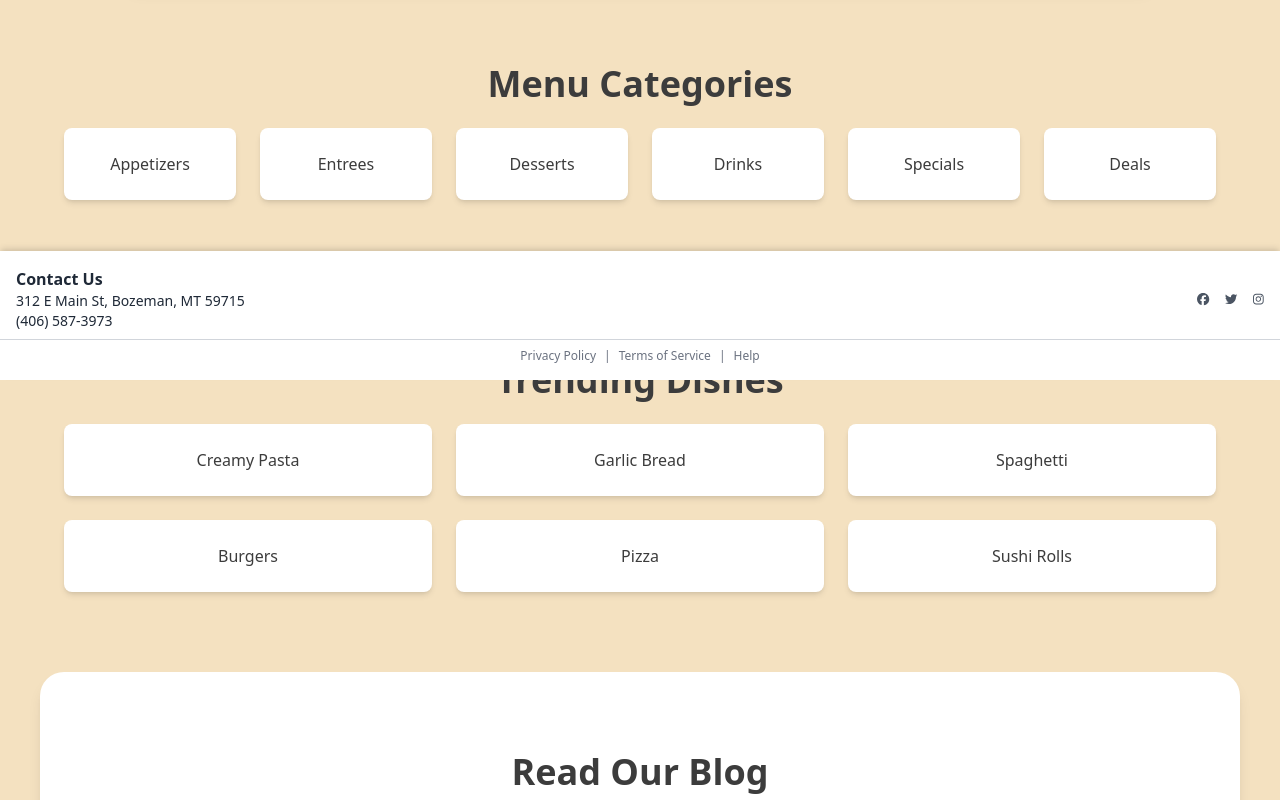
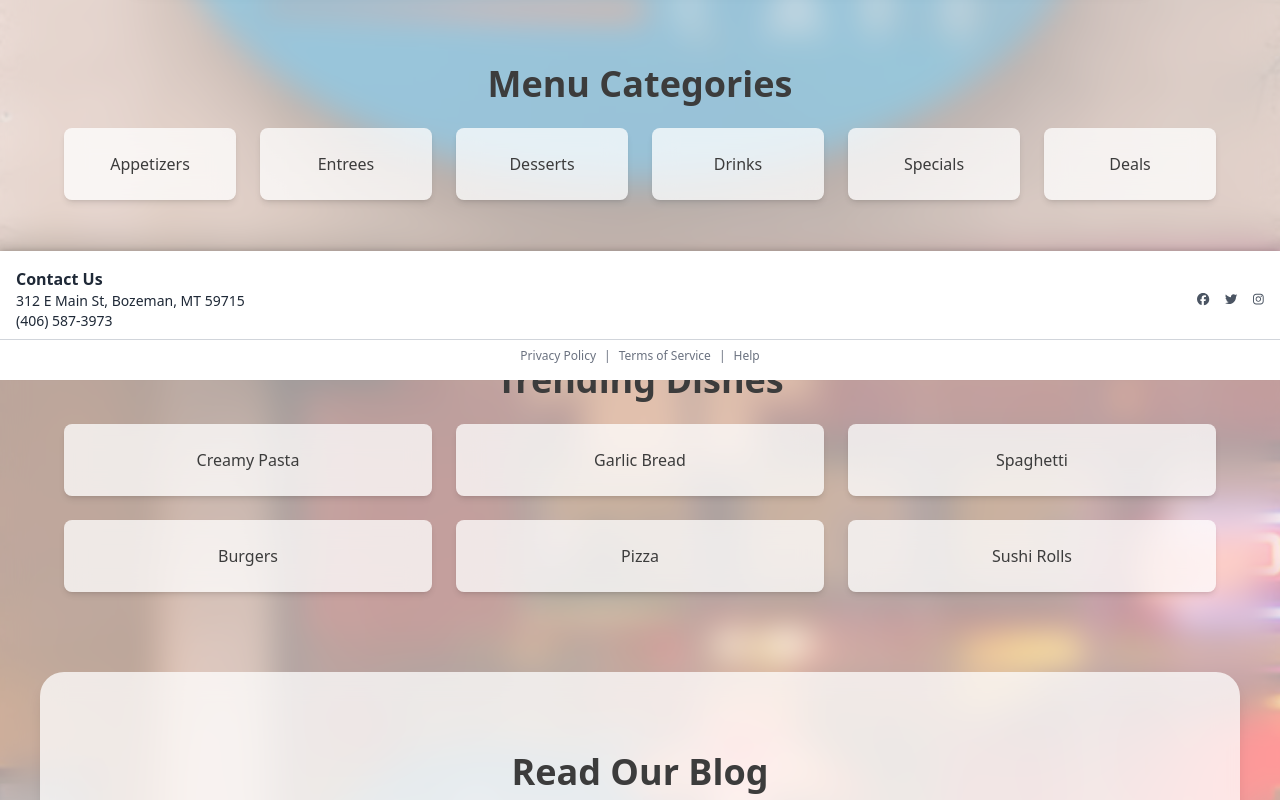
Before and after one commit to EricRivera-Snow/nova-cafe-4, a React (Vite) app: page / in a window 1280 px wide. Shown: the part 420-1220 px from the top of the page. Built offline with nearby package versions, Linux system fonts and the light colour scheme.

Commit message:
home page completion

```diff
--- a/src/pages/Home.jsx
+++ b/src/pages/Home.jsx
@@ -1,16 +1,23 @@
+import Storefront from "../assets/img/Storefront.jpg";
+
 function Home() {
   return (
-    <div className="text-center pt-24 p-10 bg-softBlue min-h-screen">
-      <section className="text-center py-20 px-4 bg-white rounded-lg shadow-lg max-w-5xl mx-auto">
+    <div
+      className="relative min-h-screen bg-cover bg-center"
+      style={{ backgroundImage: `url(${Storefront})` }}
+    >
+      <div className="absolute inset-0 bg-white bg-opacity-60 backdrop-blur-lg"></div>
+      <div className="relative text-center pt-24 p-10 min-h-screen pb-32">
+        <section className="text-center py-20 px-4 bg-white bg-opacity-75 backdrop-blur-md rounded-lg shadow-lg max-w-5xl mx-auto">
           <h1 className="text-5xl font-bold text-darkGray">
             Welcome to Nova Cafe!
           </h1>
           <p className="text-lg text-black mt-4">
             We are a locally driven breakfast cafe located in the heart of
-          historic downtown Bozeman. The Nova Cafe prides itself on a number of
-          homemade recipes cooked in-house as well as a wide-ranging gluten-free
-          and vegan-friendly menu. We look to create an open, fun, and inviting
-          environment for your dining experience!
+            historic downtown Bozeman. The Nova Cafe prides itself on a number
+            of homemade recipes cooked in-house as well as a wide-ranging
+            gluten-free and vegan-friendly menu. We look to create an open, fun,
+            and inviting environment for your dining experience!
           </p>
         </section>
 
@@ -19,22 +26,22 @@ function Home() {
             Menu Categories
           </h2>
           <div className="mt-6 grid grid-cols-3 md:grid-cols-6 gap-6 max-w-6xl mx-auto">
-          <div className="bg-white text-darkGray p-6 rounded-lg shadow-md">
+            <div className="bg-white bg-opacity-75 backdrop-blur-md text-darkGray p-6 rounded-lg shadow-md">
               Appetizers
             </div>
-          <div className="bg-white text-darkGray p-6 rounded-lg shadow-md">
+            <div className="bg-white bg-opacity-75 backdrop-blur-md text-darkGray p-6 rounded-lg shadow-md">
               Entrees
             </div>
-          <div className="bg-white text-darkGray p-6 rounded-lg shadow-md">
+            <div className="bg-white bg-opacity-75 backdrop-blur-md text-darkGray p-6 rounded-lg shadow-md">
               Desserts
             </div>
-          <div className="bg-white text-darkGray p-6 rounded-lg shadow-md">
+            <div className="bg-white bg-opacity-75 backdrop-blur-md text-darkGray p-6 rounded-lg shadow-md">
               Drinks
             </div>
-          <div className="bg-white text-darkGray p-6 rounded-lg shadow-md">
+            <div className="bg-white bg-opacity-75 backdrop-blur-md text-darkGray p-6 rounded-lg shadow-md">
               Specials
             </div>
-          <div className="bg-white text-darkGray p-6 rounded-lg shadow-md">
+            <div className="bg-white bg-opacity-75 backdrop-blur-md text-darkGray p-6 rounded-lg shadow-md">
               Deals
             </div>
           </div>
@@ -45,29 +52,31 @@ function Home() {
             Trending Dishes
           </h2>
           <div className="mt-6 grid grid-cols-2 md:grid-cols-3 gap-6 max-w-6xl mx-auto">
-          <div className="bg-white text-darkGray p-6 rounded-lg shadow-md">
+            <div className="bg-white bg-opacity-75 backdrop-blur-md text-darkGray p-6 rounded-lg shadow-md">
               Creamy Pasta
             </div>
-          <div className="bg-white text-darkGray p-6 rounded-lg shadow-md">
+            <div className="bg-white bg-opacity-75 backdrop-blur-md text-darkGray p-6 rounded-lg shadow-md">
               Garlic Bread
             </div>
-          <div className="bg-white text-darkGray p-6 rounded-lg shadow-md">
+            <div className="bg-white bg-opacity-75 backdrop-blur-md text-darkGray p-6 rounded-lg shadow-md">
               Spaghetti
             </div>
-          <div className="bg-white text-darkGray p-6 rounded-lg shadow-md">
+            <div className="bg-white bg-opacity-75 backdrop-blur-md text-darkGray p-6 rounded-lg shadow-md">
               Burgers
             </div>
-          <div className="bg-white text-darkGray p-6 rounded-lg shadow-md">
+            <div className="bg-white bg-opacity-75 backdrop-blur-md text-darkGray p-6 rounded-lg shadow-md">
               Pizza
             </div>
-          <div className="bg-white text-darkGray p-6 rounded-lg shadow-md">
+            <div className="bg-white bg-opacity-75 backdrop-blur-md text-darkGray p-6 rounded-lg shadow-md">
               Sushi Rolls
             </div>
           </div>
         </section>
 
-      <section className="py-20 bg-white text-center shadow-lg w-full rounded-3xl mx-auto max-w-7xl">
-        <h2 className="text-4xl font-semibold text-darkGray">Read Our Blog</h2>
+        <section className="py-20 bg-white bg-opacity-75 backdrop-blur-md text-center shadow-lg w-full rounded-3xl mx-auto max-w-7xl mb-20">
+          <h2 className="text-4xl font-semibold text-darkGray">
+            Read Our Blog
+          </h2>
           <div className="mt-6 flex justify-center gap-10 max-w-6xl mx-auto">
             <div className="bg-rosyBrown p-5 h-24 w-64 rounded-lg shadow-md text-center flex items-center justify-center">
               5 Healthy Recipes to Try
@@ -80,8 +89,7 @@ function Home() {
             </div>
           </div>
         </section>
-
-      <div className="pb-32"></div>
+      </div>
     </div>
   );
 }
```
Also changed, not shown: src/assets/img/Storefront.jpg (added). Lines whose indentation alone changed are shown as unchanged.
